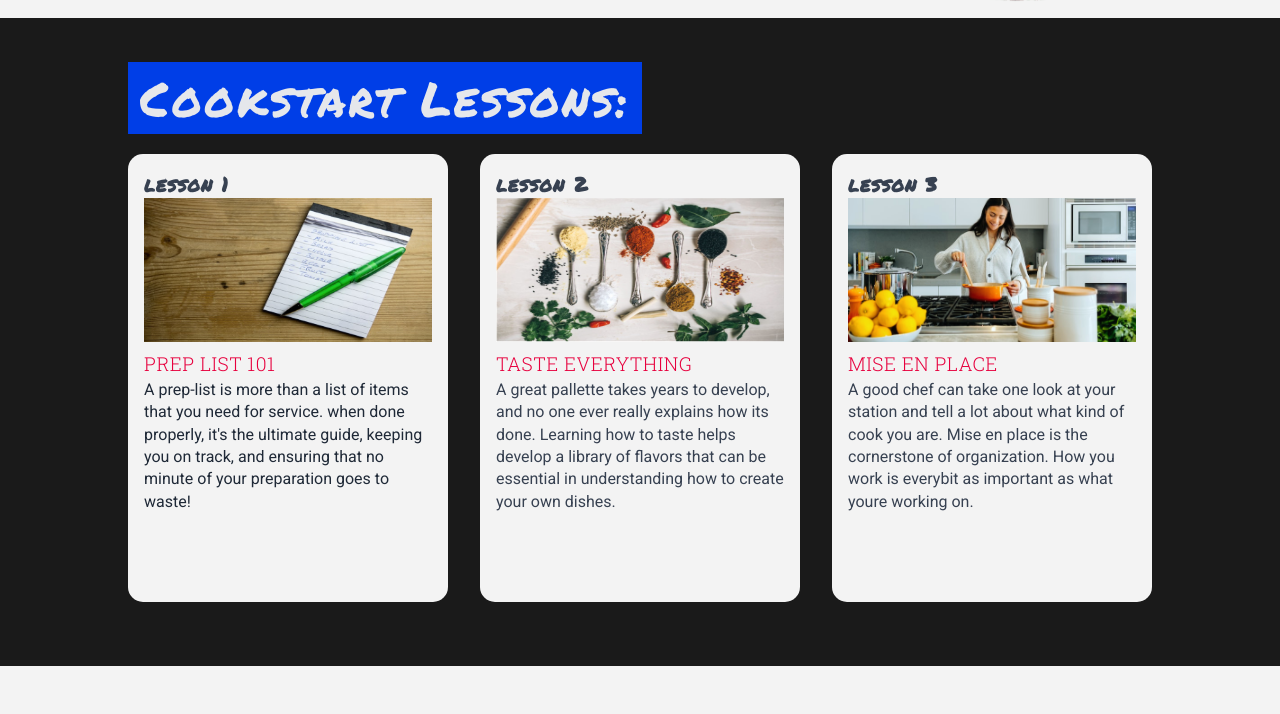
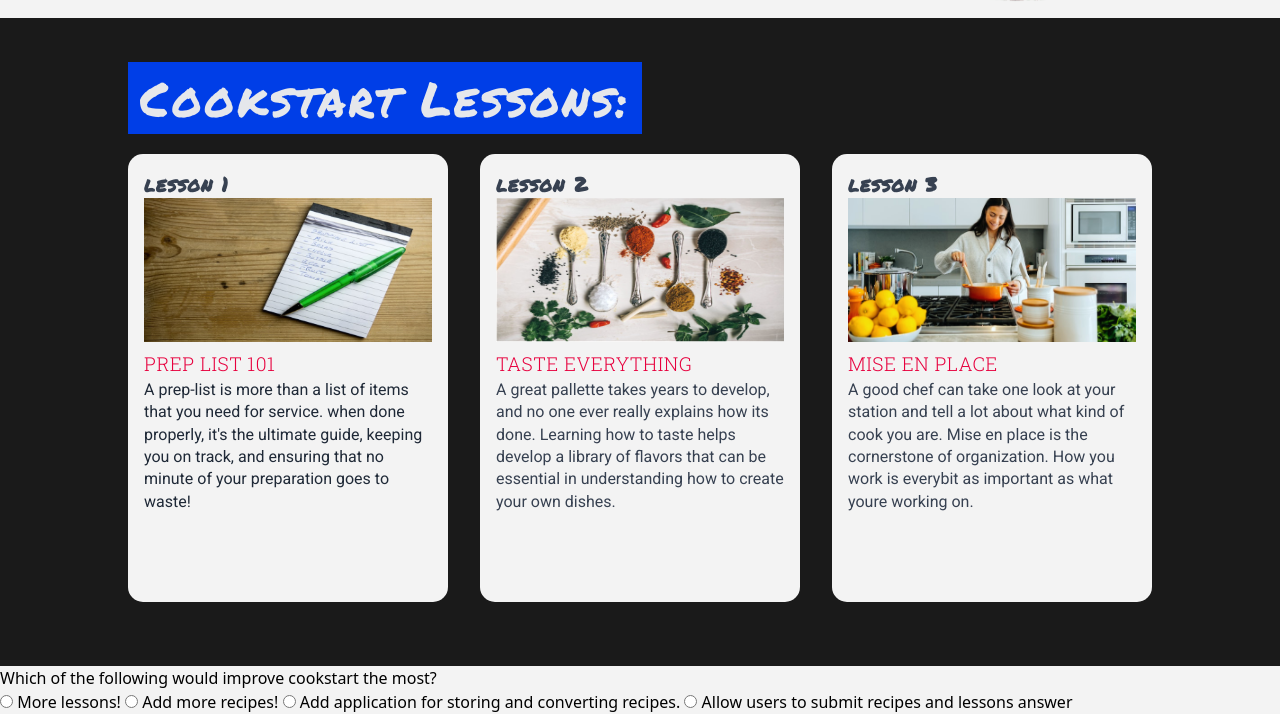
Before and after one commit to CArnold22265/CookStart, a website: page index.html in a window 1280 px wide. Shown: the part 763-1477 px from the top of the page. Before the commit the page ends 1429 px from the top, so only its background shows below. Drawn offline with Linux system fonts and the light colour scheme.

Commit message:
poll html and button

```diff
--- a/index.html
+++ b/index.html
@@ -5,7 +5,7 @@
     <meta http-equiv="X-UA-Compatible" content="IE=edge" />
     <meta name="viewport" content="width=device-width, initial-scale=1.0" />
     <title>cookstart tailwind bitch</title>
-    <script src="script.js"></script>
+
     <link rel="preconnect" href="https://fonts.googleapis.com" />
     <link rel="preconnect" href="https://fonts.gstatic.com" crossorigin />
     <link
@@ -15,7 +15,7 @@
     <link rel="preconnect" href="https://fonts.googleapis.com" />
 
     <link rel="stylesheet" href="css/main.css" />
-    <script type ="text/javascript" src="js/script.js"></script>
+
   </head>
   <body>
     <div
@@ -198,5 +198,37 @@
 </ul>
 </div>
 </section>
+<!-- Start POLL SECTION -------------->
+<section class = "poll">
+  <div class = "poll-question">
+    <form>
+      <div class ="poll-flex">
+        <h3 class = "poll-question_heading">
+        Which of the following would improve cookstart the most?
+        </h3>
+        <!-- QUESTIONS -->
+        <input type="radio" class="poll-q1">
+        <label for="lessons">More lessons!</label>
+        <input type="radio" class="poll-q2">
+        <label for="recipes">Add more recipes!</label>
+        <input type="radio" class="poll-q3">
+        <label for="recipe-book">Add application for storing and converting recipes.</label>
+        <input type="radio" class="poll-q4">
+        <label for="user-submit"> Allow users to submit recipes and lessons </label>
+
+        <!-- SUBMIT BUTTON -->
+        <input type="button" id="pollBtn" class="pollBtn" value="answer">
+
+      </div>
+    </form>
+  </div>
+  <div class = "poll-answer"></div>
+
+</section>
+
+
+
+<script src="script.js"></script>
+<script type ="text/javascript" src="js/script.js"></script>
   </body>
 </html>
--- a/script.js
+++ b/script.js
@@ -1,2 +1,14 @@
 "use strict";
 console.log("script is connected");
+
+const pollSubmitBtn = document.querySelector(".pollBtn");
+
+const btnClicked = function (e) {
+  e.preventDefault();
+  console.log("CLICKED");
+};
+console.log(pollSubmitBtn.value);
+pollSubmitBtn.addEventListener("click", function (e) {
+  //e.preventDefault();
+  console.log("CLICKED");
+});
```
Also changed, not shown: lessons/index.html (+4 -2 lines), 1 other file.
